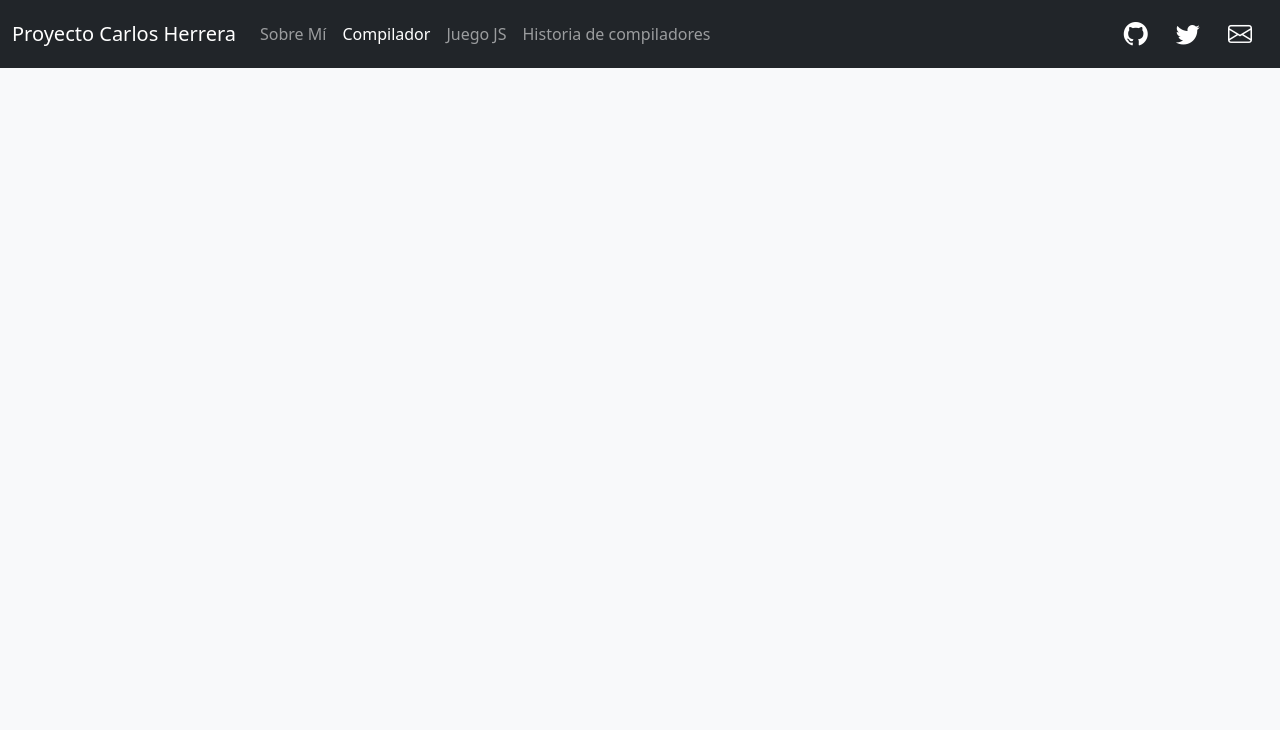
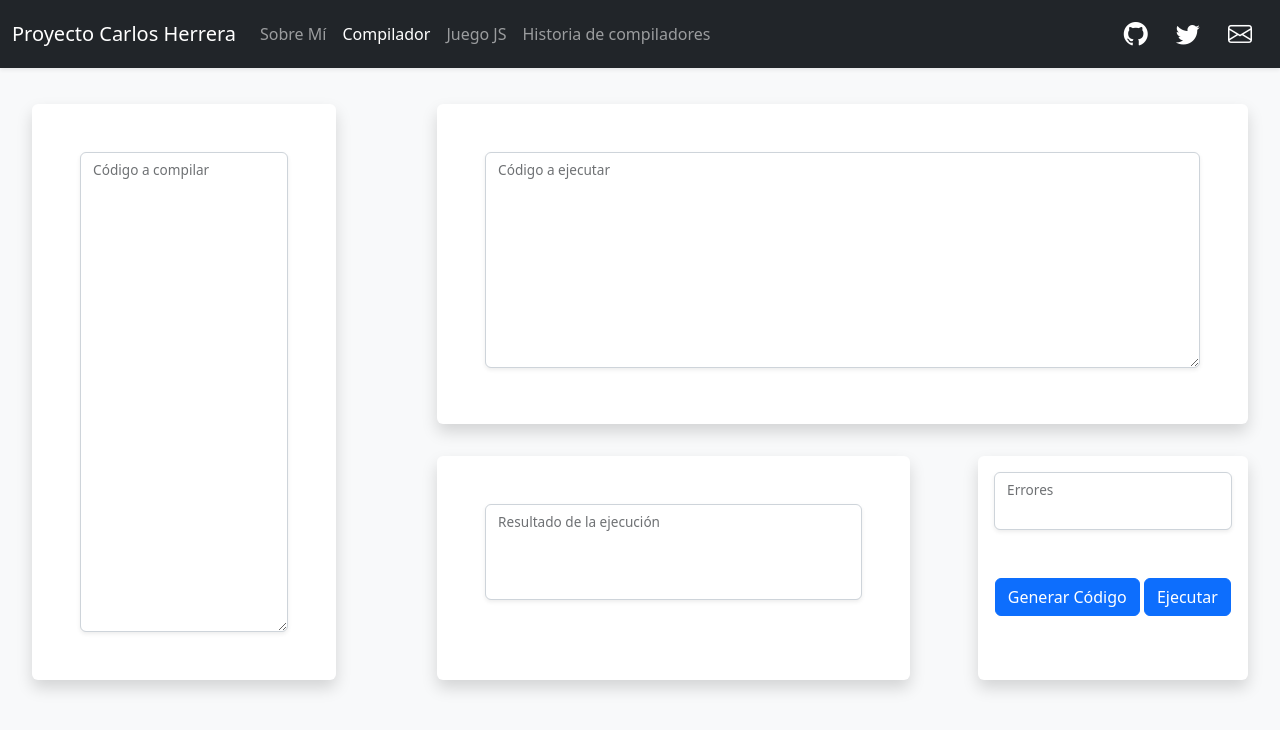
Before and after one commit to cahema/Compilador-SMR-2-Bootstrap, a plain HTML site: page compilador.html in a window 1280 px wide. Drawn offline with nearby package versions, Linux system fonts and the light colour scheme.

Commit message:
Terminada la sección del compilador

```diff
--- a/compilador.html
+++ b/compilador.html
@@ -11,12 +11,47 @@
     <link href="https://cdn.jsdelivr.net/npm/bootstrap-icons@1.8.3/font/bootstrap-icons.css" rel="stylesheet">
     <link href="https://cdn.jsdelivr.net/npm/bootstrap@5.2.0-beta1/dist/css/bootstrap.min.css" rel="stylesheet"
         integrity="sha384-0evHe/X+R7YkIZDRvuzKMRqM+OrBnVFBL6DOitfPri4tjfHxaWutUpFmBp4vmVor" crossorigin="anonymous">
+    <link rel="stylesheet" href="css/general.css">
+    <link rel="stylesheet" href="css/compilador.css">
 </head>
 
 <body class="bg-light">
     <nav id="navbar"></nav>
     <main id="mainContent" class="container my-5">
-
+        <div class="row">
+            <div class="col-12 col-lg-3 rounded shadow bg-body p-5 mb-5 mb-lg-0">
+                <div class="form-floating">
+                    <textarea id="txtCodigo" class="form-control shadow-sm"></textarea>
+                    <label for="txtCodigo">Código a compilar</label>
+                </div>
+            </div>
+            <div class="col-12 col-lg-8 offset-lg-1 row g-0">
+                <div id="divBinario" class="col-12 rounded shadow bg-body p-5 mb-5 mb-lg-0">
+                    <div class="form-floating">
+                        <textarea id="txtBinario" class="form-control shadow-sm"></textarea>
+                        <label for="txtBinario">Código a ejecutar</label>
+                    </div>
+                </div>
+                <div class="col-12 row g-0">
+                    <div class="col-12 col-lg-7 rounded shadow bg-body p-5 mb-5 mb-lg-0">
+                        <div class="form-floating">
+                            <div id="divOutput" class="form-control shadow-sm"></div>
+                            <label for="divOutput">Resultado de la ejecución</label>
+                        </div>
+                    </div>
+                    <div class="col-12 col-lg-4 offset-lg-1 rounded shadow bg-body p-3 mb-5 mb-lg-0">
+                        <div class="form-floating">
+                            <div id="divError" class="form-control shadow-sm"></div>
+                            <label for="divError">Errores</label>
+                        </div>
+                        <div class="text-center mt-5">
+                            <input type="button" id="btnGenerar" class="btn btn-primary" value="Generar Código">
+                            <input type="button" id="btnEjecutar" class="btn btn-primary" value="Ejecutar">
+                        </div>
+                    </div>
+                </div>
+            </div>
+        </div>
     </main>
     <script src="https://code.jquery.com/jquery-3.6.0.min.js"
         integrity="sha256-/xUj+3OJU5yExlq6GSYGSHk7tPXikynS7ogEvDej/m4=" crossorigin="anonymous"></script>
--- /dev/null
+++ b/css/compilador.css
@@ -0,0 +1,21 @@
+#txtCodigo {
+    height: 60vh !important;
+}
+
+#divBinario {
+    height: 40vh !important;
+}
+
+#txtBinario {
+    height: 27vh !important;
+}
+
+#divOutput {
+    height: 12vh;
+}
+
+@media (max-width: 991.98px) {
+    #txtBinario {
+        height: 24vh !important;
+    }
+}
--- /dev/null
+++ b/css/general.css
@@ -0,0 +1,7 @@
+body {
+    padding-top: 56px;
+}
+
+.container {
+    max-width: 95vw !important;
+}
--- a/css/navbar.css
+++ b/css/navbar.css
@@ -1,7 +1,3 @@
-body {
-  padding-top: 56px;
-}
-
 @media (max-width: 991.98px) {
   .offcanvas-collapse {
     position: fixed;
--- a/js/compilador.js
+++ b/js/compilador.js
@@ -111,7 +111,7 @@ let ProcSMR2 = {
 
   auxiliares : {		//Objeto donde se guardan varias funciones auxiliares que ayudan a hacer el código más legible
 
-		operacionActual : function() {
+	operacionActual : function() {
 		return ProcSMR2.memoria.programa[ProcSMR2.memoria.linea]["operacion"];
 		},
 
@@ -213,7 +213,7 @@ function generar() {
 	}
 
 	let txtCodigo = document.querySelector("#txtCodigo").value.toLowerCase(); //Recuperamos el texto en el textarea de código
-	let divErrorCodigo = document.querySelector("#divErrorCodigo");
+	let divErrorCodigo = document.querySelector("#divError");
 
 	if (txtCodigo == "") { //Si está vacío, muestra un error
 		divErrorCodigo.innerHTML = "Error: introduzca código para generar el código binario";
@@ -282,7 +282,6 @@ function generar() {
 	}
 	document.querySelector("#txtBinario").value = strBinario; //Mostrar el valor en el textarea del código binario
 	divErrorCodigo.innerHTML = "";
-	divErrorBinario.innerHTML = "";
 }
 
 /*
@@ -296,7 +295,7 @@ function generar() {
 function ejecutar() {
 
 	let txtBinario      = document.querySelector("#txtBinario").value;
-	let divErrorBinario = document.querySelector("#divErrorBinario");
+	let divErrorBinario = document.querySelector("#divError");
 	let divOutput       = document.querySelector("#divOutput");
 	divOutput.innerHTML = "";
 
@@ -356,7 +355,10 @@ function ejecutar() {
 			let resultadoOperacion = procActual.operaciones[procActual.auxiliares.operacionActual()]();
 			if (resultadoOperacion != undefined) {
 				if (typeof resultadoOperacion == "number" && ProcSMR2.banderas.usaNegativos) { strOutput += resultadoOperacion-127; }
-				else { strOutput += resultadoOperacion; }
+				else {
+					console.log(/\r|\n/.exec(strOutput));
+					strOutput += resultadoOperacion;
+				}
 			}
 		}
 		procActual.memoria.linea++;
--- a/navbar.html
+++ b/navbar.html
@@ -1,5 +1,5 @@
 <link href="css/navbar.css" rel="stylesheet">
-<nav id="navbar" class="navbar navbar-expand-lg fixed-top navbar-dark bg-dark" aria-label="Main navigation">
+<nav id="navbar" class="navbar navbar-expand-lg fixed-top navbar-dark bg-dark shadow-sm" aria-label="Main navigation">
     <div class="container-fluid">
         <span class="navbar-brand">Proyecto Carlos Herrera</span>
         <button class="navbar-toggler p-0 border-0" type="button" id="navbarSideCollapse" aria-label="Toggle navigation">
```
Also changed, not shown: index.html (+1 -0 lines).
